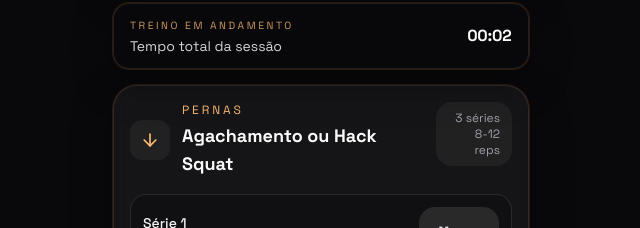
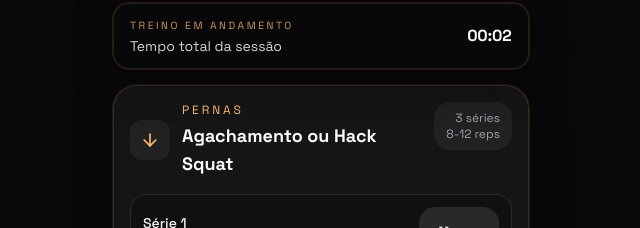
Before and after one commit to lnrdgst/daily-workout, a React (Vite) app: page /workout/A in a window 1280 px wide. Both pictures are taken after a click on the button "Iniciar treino". Shown: the part 337-565 px from the top of the page, without its empty margins (319-959 px from the left). Built offline with nearby package versions, Linux system fonts and the light colour scheme.

Commit message:
feat: recolhe exercicios concluidos durante o treino

```diff
--- a/src/components/ExerciseCard.tsx
+++ b/src/components/ExerciseCard.tsx
@@ -1,4 +1,5 @@
-import { Check } from 'lucide-react';
+import { Check, ChevronDown, ChevronUp } from 'lucide-react';
+import { useEffect, useRef, useState } from 'react';
 import type { Exercise, ExerciseSetLog, ExerciseSessionState } from '@/types/workout';
 import { ExerciseIcon } from './ExerciseIcon';
 import { SetRow } from './SetRow';
@@ -11,6 +12,8 @@ interface ExerciseCardProps {
   onToggleCompleted: (setIndex: number) => void;
 }
 
+const AUTO_COLLAPSE_DELAY_MS = 550;
+
 export const ExerciseCard = ({
   exercise,
   sessionState,
@@ -18,11 +21,29 @@ export const ExerciseCard = ({
   onSetChange,
   onToggleCompleted,
 }: ExerciseCardProps) => {
-  const isCompleted = sessionState.sets.length > 0 && sessionState.sets.every((set) => set.completed);
+  const completedSets = sessionState.sets.filter((set) => set.completed).length;
+  const isCompleted = sessionState.sets.length > 0 && completedSets === sessionState.sets.length;
+  const [isExpanded, setIsExpanded] = useState(() => !isCompleted);
+  const wasCompletedRef = useRef(isCompleted);
+  const detailsId = `exercise-details-${exercise.id}`;
 
-  return (
-    <article className={`panel p-4 transition-colors duration-200 ${isCompleted ? 'border-l-2 border-l-accent-500 bg-zinc-800/70' : ''}`}>
-      <div className="mb-4 flex items-start justify-between gap-3">
+  useEffect(() => {
+    const wasCompleted = wasCompletedRef.current;
+    wasCompletedRef.current = isCompleted;
+
+    if (!isCompleted) {
+      setIsExpanded(true);
+      return;
+    }
+
+    if (!wasCompleted) {
+      const collapseTimeout = window.setTimeout(() => setIsExpanded(false), AUTO_COLLAPSE_DELAY_MS);
+      return () => window.clearTimeout(collapseTimeout);
+    }
+  }, [isCompleted]);
+
+  const headerContent = (
+    <>
       <div className="flex min-w-0 items-center gap-3">
         <ExerciseIcon icon={exercise.icon} />
         <div className="min-w-0">
@@ -38,14 +59,41 @@ export const ExerciseCard = ({
           <h3 className="mt-1 text-lg font-bold">{exercise.name}</h3>
         </div>
       </div>
+      <div className="flex shrink-0 items-center gap-2">
         <div className="rounded-2xl bg-white/5 px-3 py-2 text-right text-xs text-zinc-400">
-          <p>{exercise.sets} séries</p>
-          <p>
-            {exercise.repsMin}-{exercise.repsMax} reps
-          </p>
+          <p>{isCompleted ? `${completedSets}/${sessionState.sets.length} séries` : `${exercise.sets} séries`}</p>
+          <p>{isCompleted ? 'Concluído' : `${exercise.repsMin}-${exercise.repsMax} reps`}</p>
         </div>
+        {isCompleted && (isExpanded ? <ChevronUp size={20} aria-hidden="true" /> : <ChevronDown size={20} aria-hidden="true" />)}
       </div>
+    </>
+  );
 
+  return (
+    <article className={`panel p-4 transition-colors duration-200 motion-reduce:transition-none ${isCompleted ? 'border-l-2 border-l-accent-500 bg-zinc-800/70' : ''}`}>
+      {isCompleted ? (
+        <button
+          type="button"
+          onClick={() => setIsExpanded((current) => !current)}
+          aria-expanded={isExpanded}
+          aria-controls={detailsId}
+          className={`flex w-full items-start justify-between gap-3 rounded-2xl text-left focus-visible:outline-none focus-visible:ring-2 focus-visible:ring-accent-400/70 ${
+            isExpanded ? 'mb-4' : ''
+          }`}
+        >
+          {headerContent}
+        </button>
+      ) : (
+        <div className="mb-4 flex items-start justify-between gap-3">{headerContent}</div>
+      )}
+
+      <div
+        id={detailsId}
+        className={`grid transition-[grid-template-rows,opacity] duration-300 ease-out motion-reduce:transition-none ${
+          isExpanded ? 'grid-rows-[1fr] opacity-100' : 'grid-rows-[0fr] opacity-0'
+        }`}
+      >
+        <div className="min-h-0 overflow-hidden">
           <div className="space-y-3">
             {sessionState.sets.map((set, index) => (
               <SetRow
@@ -58,6 +106,8 @@ export const ExerciseCard = ({
               />
             ))}
           </div>
+        </div>
+      </div>
     </article>
   );
 };
```
Lines whose indentation alone changed are shown as unchanged.
